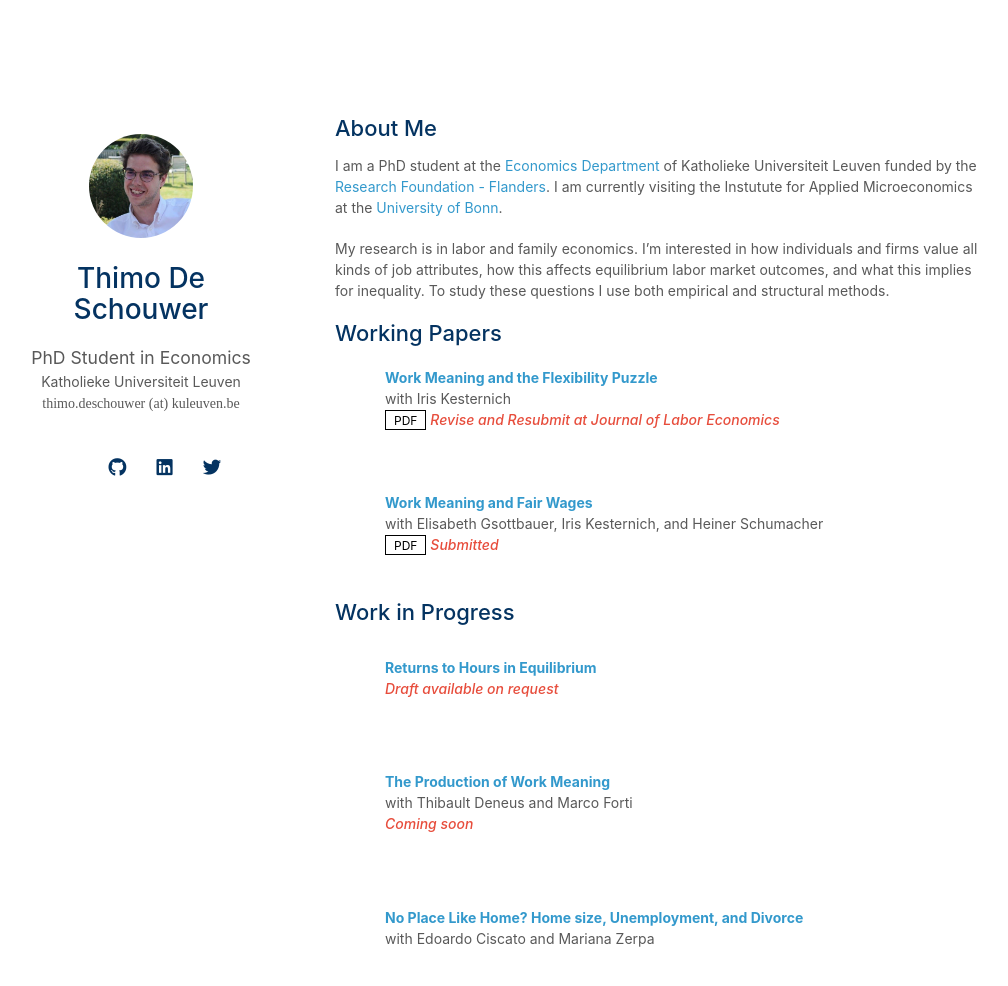
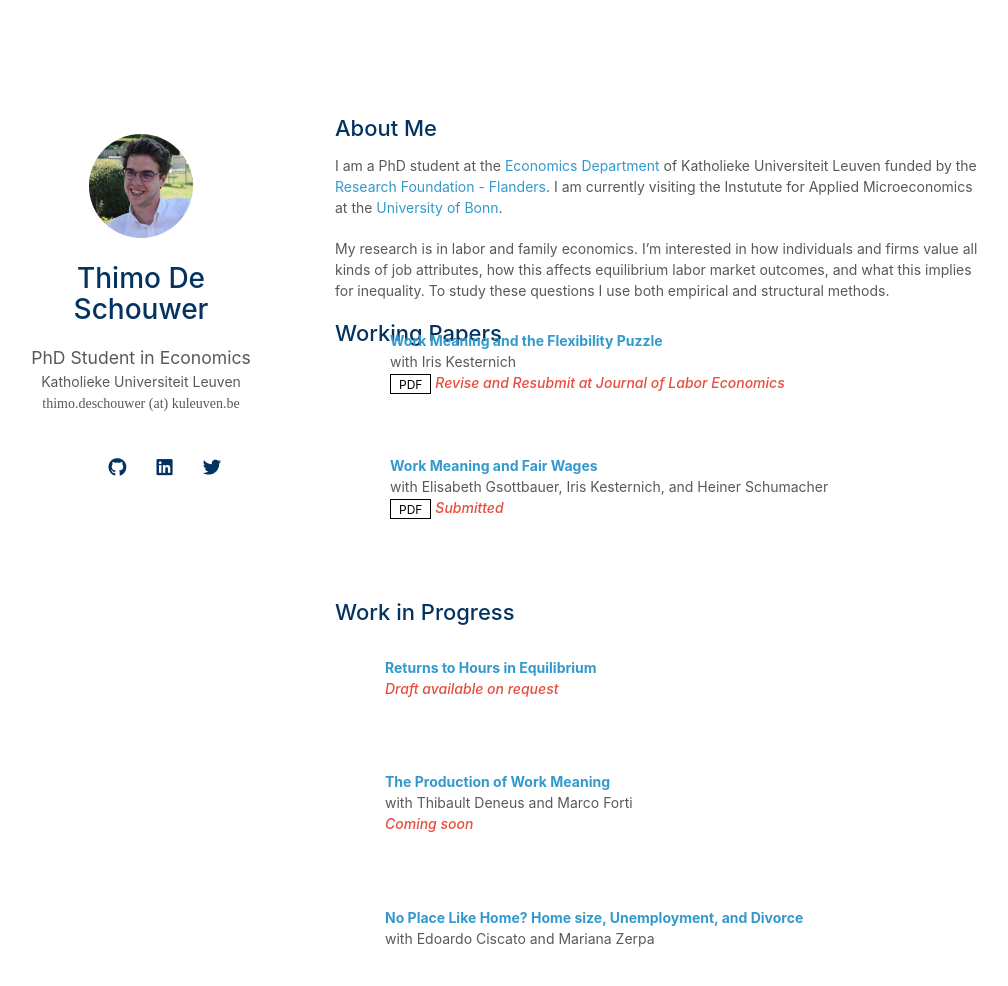
Before and after one commit to thimodeschouwer/thimodeschouwer.github.io, a Jekyll site: the page built from index.md, in a window 1280 px wide and 1076 px high. Shown: the top 986 px of the window, without its empty margins (135-1143 px from the left). Built offline with Jekyll 4.4.1, drawn with Linux system fonts in a browser that asks for light colours; nearby versions of some CDN libraries; a style sheet for code colours, icons or effects is not loaded; our own code applies the rules of GitHub Pages for plain Markdown files.

Commit message:
Update workingpapers.md

```diff
--- a/_includes/workingpapers.md
+++ b/_includes/workingpapers.md
@@ -7,7 +7,7 @@
 
 <li>
 <div class="pub-row">
-  <div class="col-sm-3 abbr" style="position: relative;padding-right: 15px;padding-left: 15px;">
+  <div class="col-sm-3 abbr" style="position: relative;padding-right: 15px;padding-left: 20px;">
     {% if link.image %}
     <img src="{{ link.image }}" class="teaser img-fluid z-depth-1" style="width=100;height=40%">
     {% endif %}
@@ -15,7 +15,7 @@
     <abbr class="badge">{{ link.conference_short }}</abbr>
     {% endif %}
   </div>
-  <div class="col-sm-9" style="position: relative;padding-right: 15px;padding-left: 20px;">
+  <div class="col-sm-3 abbr" style="position: relative;padding-right: 15px;padding-left: 20px;">
       <div class="title"><a href="{{ link.pdf }}">{{ link.title }}</a></div>
       <div class="author">{{ link.authors }}</div>
       <div class="periodical"><em>{{ link.conference }}</em>
```
